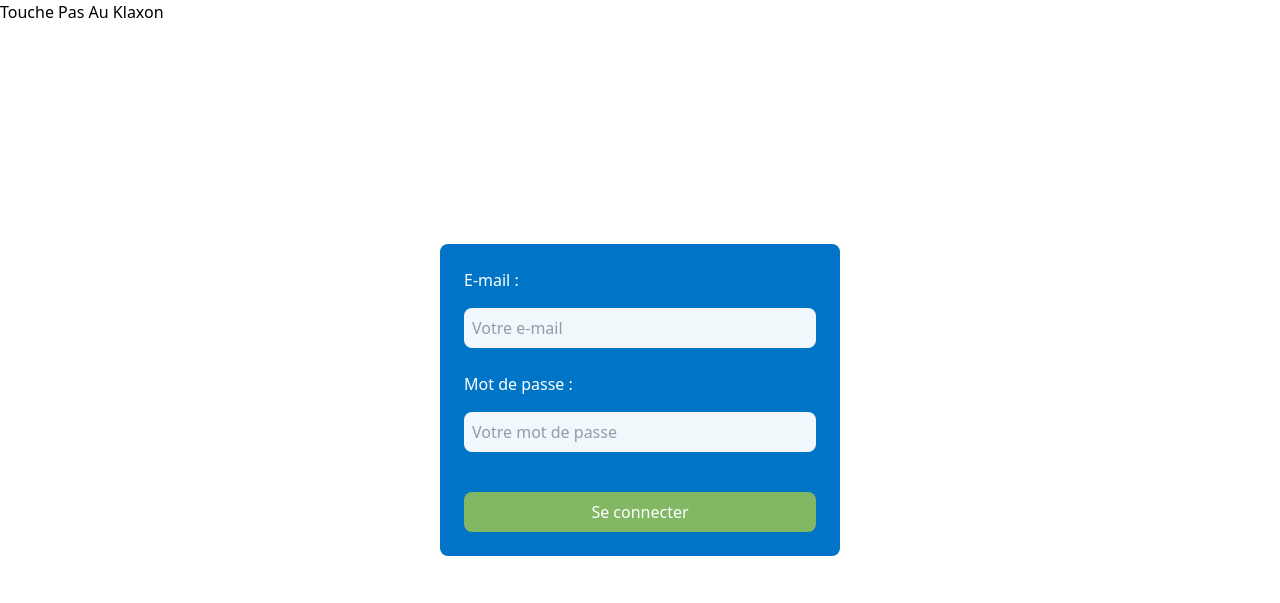
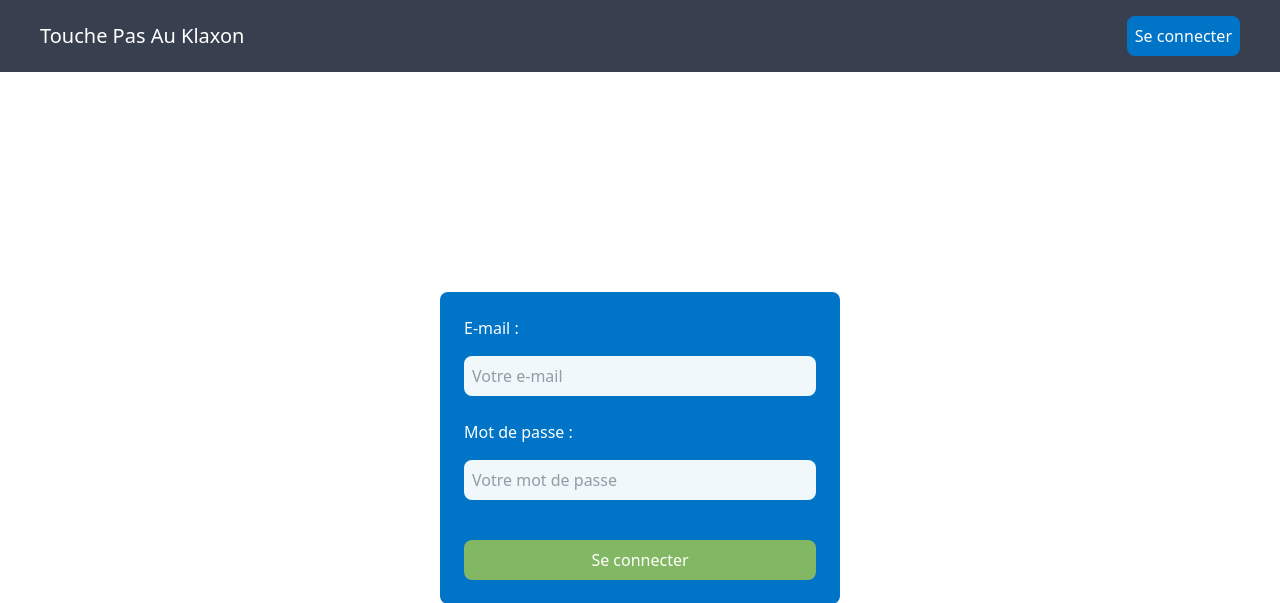
Before and after one commit to LamarreLeo/Devoir_Touche_Pas_Au_Klaxon, a PHP site: template PHP/src/Views/users/login.php in a window 1280 px wide. Shown: the top 603 px of the page. Run offline with PHP 8.4, Linux system fonts and the light colour scheme; the template is opened without the code that fills it, so the values that code supplies are empty.

Commit message:
Mise à jour du header

```diff
--- a/PHP/src/Views/layout.php
+++ b/PHP/src/Views/layout.php
@@ -6,14 +6,41 @@
     <script src="https://cdn.jsdelivr.net/npm/@tailwindcss/browser@4"></script>
 </head>
 <body>
-    <header>
-        <h1>Touche Pas Au Klaxon</h1>
+    <!-- HEADER -->
+    <header class="flex text-white justify-center bg-[#384050] py-4">
+        <div class="flex justify-between items-center max-w-[1200px] w-full">
+            <a href="/Devoir_Touche_Pas_Au_Klaxon/PHP/public" class="text-xl">Touche Pas Au Klaxon</a>
+            <div class="flex">
+                <?php if (isset($_SESSION['user'])): ?>
+                    <!-- Utilisateur connecté -->
+                    <a href="/Devoir_Touche_Pas_Au_Klaxon/PHP/public/trajets/create"
+                        class="bg-[#0074C7] p-2 rounded-lg">
+                        Créer un trajet
+                    </a>
+
+                    <span>
+                        Bonjour <?= $_SESSION['user']['nom'] . ' ' . $_SESSION['user']['prenom'] ?>
+                    </span>
+
+                    <a href="/Devoir_Touche_Pas_Au_Klaxon/PHP/public/logout" class="bg-[#CD2C2E] p-2 rounded-lg">
+                        Se deconnecter
+                    </a>
+                <?php else: ?>
+                    <!-- Utilisateur non connecté -->
+                    <a href="/Devoir_Touche_Pas_Au_Klaxon/PHP/public/login" class="bg-[#0074C7] p-2 rounded-lg">
+                        Se connecter
+                    </a>
+                <?php endif ?>
+            </div>
+        </div>
     </header>
 
+    <!-- MAIN -->
     <main>
         <?= $content ?>
     </main>
 
+    <!-- FOOTER -->
     <footer>
         <p>&copy; 2025 - CENEF - MVC PHP</p>
     </footer>
--- a/PHP/src/Views/users/login.php
+++ b/PHP/src/Views/users/login.php
@@ -6,7 +6,7 @@
                     <?= htmlspecialchars($error) ?>
                 </div>
             <?php endif ?>
-            <form action="/login" method="post" class="flex flex-col gap-10">
+            <form action="/Devoir_Touche_Pas_Au_Klaxon/PHP/public/login" method="post" class="flex flex-col gap-10">
                 <div class="flex flex-col gap-6">
                     <div class="flex flex-col gap-4">
                         <label for="email">E-mail :</label>
```
